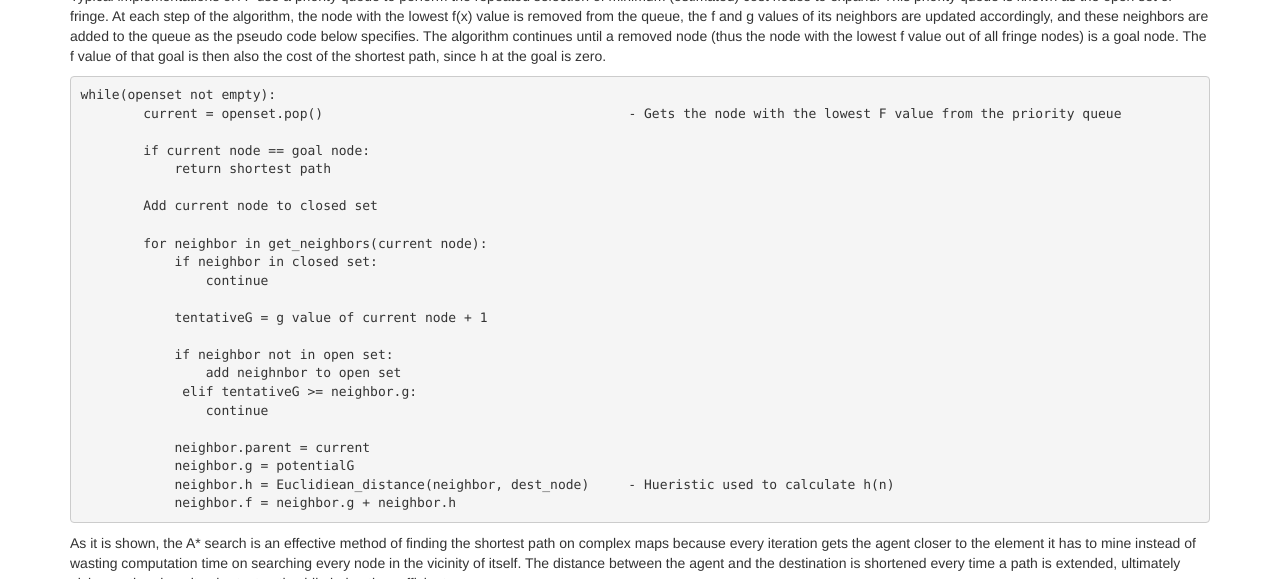
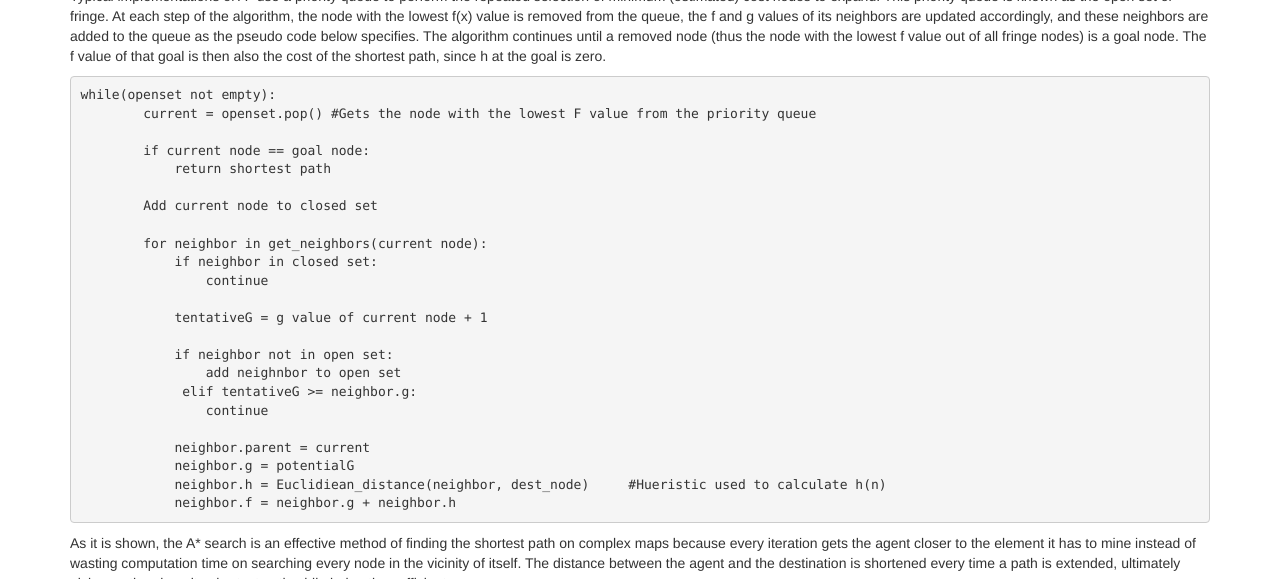
Before and after one commit to dheyay/mAIncrafters, a Jekyll site: the page built from docs/final.md, in a window 1280 px wide and 900 px high, scrolled down 2660 px, cut to the strip 173-752 px from the top of the window. Built offline with Jekyll 4.4.1, drawn with Linux system fonts in a browser that asks for light colours.

Commit message:
Update final.md

````diff
--- a/docs/final.md
+++ b/docs/final.md
@@ -83,7 +83,7 @@ Typical implementations of A* use a priority queue to perform the repeated selec
 
 ```
 while(openset not empty):
-        current = openset.pop()                                       - Gets the node with the lowest F value from the priority queue
+        current = openset.pop() #Gets the node with the lowest F value from the priority queue
 
         if current node == goal node:
             return shortest path
@@ -103,7 +103,7 @@ while(openset not empty):
 
             neighbor.parent = current
             neighbor.g = potentialG
-            neighbor.h = Euclidiean_distance(neighbor, dest_node)     - Hueristic used to calculate h(n)
+            neighbor.h = Euclidiean_distance(neighbor, dest_node)     #Hueristic used to calculate h(n)
             neighbor.f = neighbor.g + neighbor.h
 ```
 
@@ -112,6 +112,7 @@ As it is shown, the A* search is an effective method of finding the shortest pat
 <p align="center">
   <img src="https://upload.wikimedia.org/wikipedia/commons/5/5d/Astar_progress_animation.gif">
 </p>
+
 [Source: WikiPedia](https://en.wikipedia.org/wiki/A*_search_algorithm#/media/File:Astar_progress_animation.gif)
 
 ##### Crafting
````
